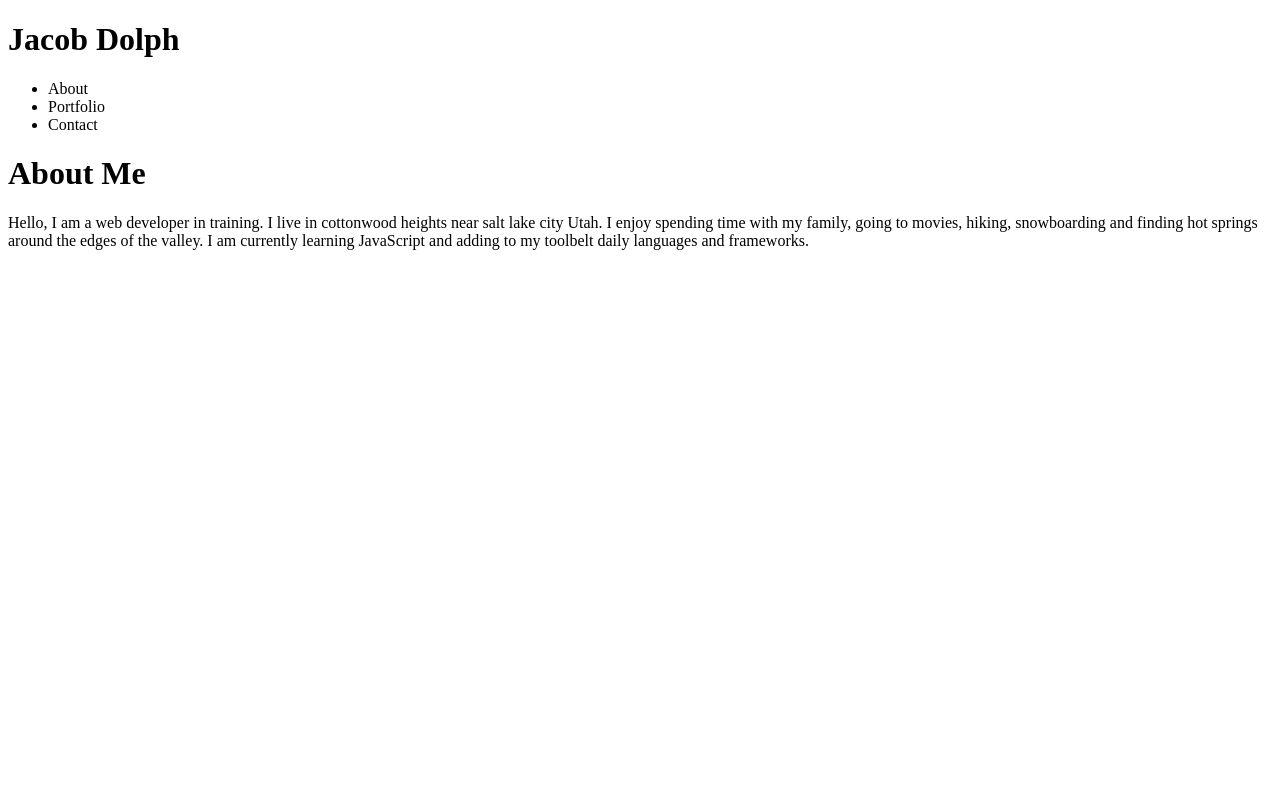
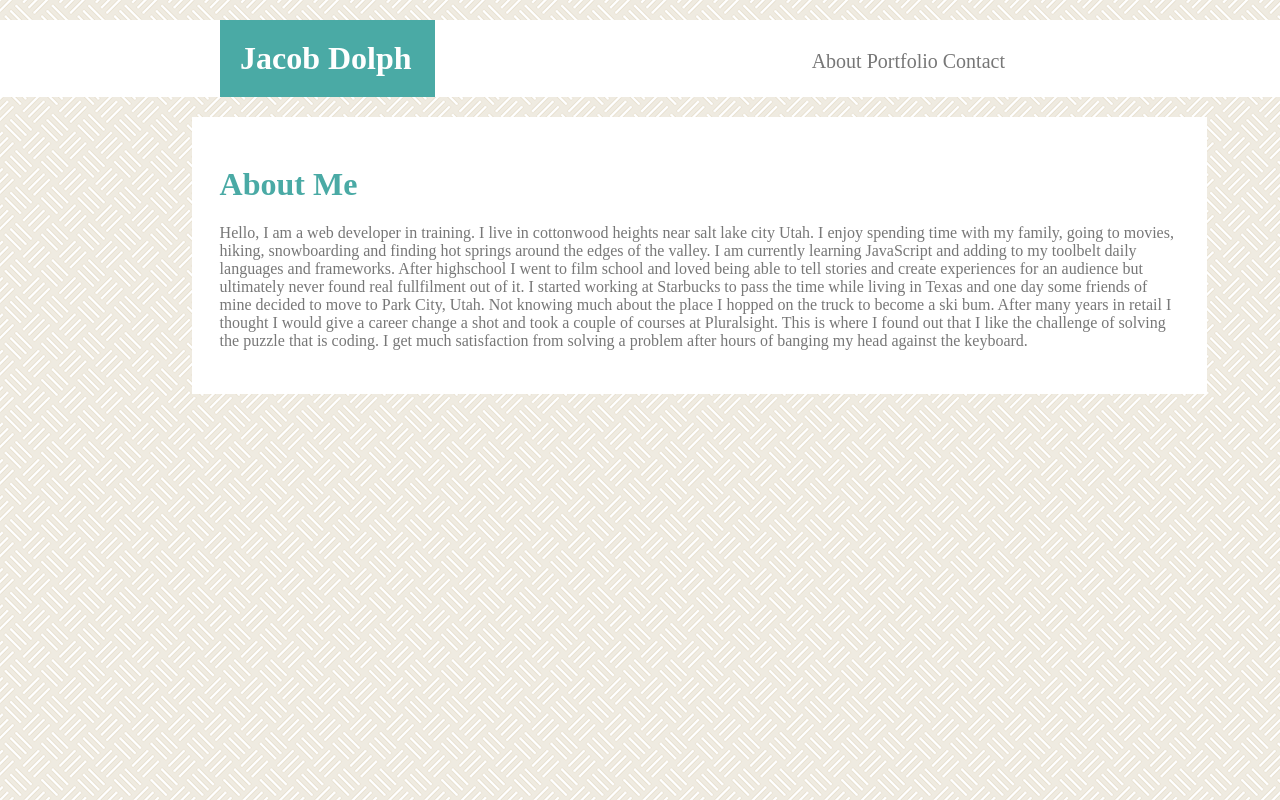
Before and after one commit to jacobdolph/Portfolio, a plain HTML site: page index.html in a window 1280 px wide. Drawn offline with Linux system fonts and the light colour scheme.

Commit message:
added styling to the css file

```diff
--- a/assets/css/style.css
+++ b/assets/css/style.css
@@ -0,0 +1,50 @@
+body {
+    background-image: url('../images/floor-tile.png');
+    margin: 0px;
+    padding: 0px;
+
+}
+.container {
+   top:0;
+  position: relative;
+
+}
+header {
+    background: #fff;
+    top: 0;
+
+}
+nav {
+    position: fixed;
+    color: #777777;
+    font-size: 20px;
+    right: 275px;
+    top: 30px;
+}
+li {
+display: inline;
+}
+
+#header-title {
+    background: #4aaaa5;
+    color: rgb(255, 255, 255);
+    padding: 20px;
+    margin: 20px;
+    width: 175px;
+    position: relative;
+    left: 200px;
+    bottom: 0px;
+}
+.main-body {
+    width: 960px;
+    background: #fff;
+    margin: 20px 15%;
+    padding: 2%;
+    border: 2px solid #fff;
+}
+p {
+    color: #777777;
+}
+.content-header {
+    color: #4aaaa5;
+}
--- a/index.html
+++ b/index.html
@@ -10,6 +10,8 @@
 </head>
 
 <body>
+    <div class="container">
+
         <header>
             <h1 id="header-title">
                 Jacob Dolph
@@ -22,11 +24,23 @@
                 </ul>
             </nav>
         </header>
-    <h1>About Me</h1>
-    <p>Hello, I am a web developer in training. I live in cottonwood heights near salt lake city Utah. I enjoy spending
-        time with my family, going to movies, hiking, snowboarding and finding hot springs around the edges of the
-        valley. I am currently learning JavaScript and adding to my toolbelt daily languages and frameworks.</p>
-
+        <div class="main-body">
+            <h1 class="content-header">About Me</h1>
+            <p>Hello, I am a web developer in training. I live in cottonwood heights near salt lake city Utah. I enjoy
+                spending
+                time with my family, going to movies, hiking, snowboarding and finding hot springs around the edges of
+                the
+                valley. I am currently learning JavaScript and adding to my toolbelt daily languages and frameworks.
+                After highschool I went to film school and loved being able to tell stories and create experiences for
+                an audience but ultimately never found real fullfilment out of it.
+                I started working at Starbucks to pass the time while living in Texas and one day some friends of mine
+                decided to move to Park City, Utah. Not knowing much about the place I hopped on the truck to become a
+                ski bum. After many years in retail I thought I would give a career change a shot and took a couple of
+                courses at Pluralsight. This is where I found out that I like the challenge of solving the puzzle that
+                is coding. I get much satisfaction from solving a problem after hours of banging my head against the
+                keyboard.</p>
+        </div>
+    </div>
 </body>
 
 </html>
```
Lines whose indentation alone changed are shown as unchanged.
